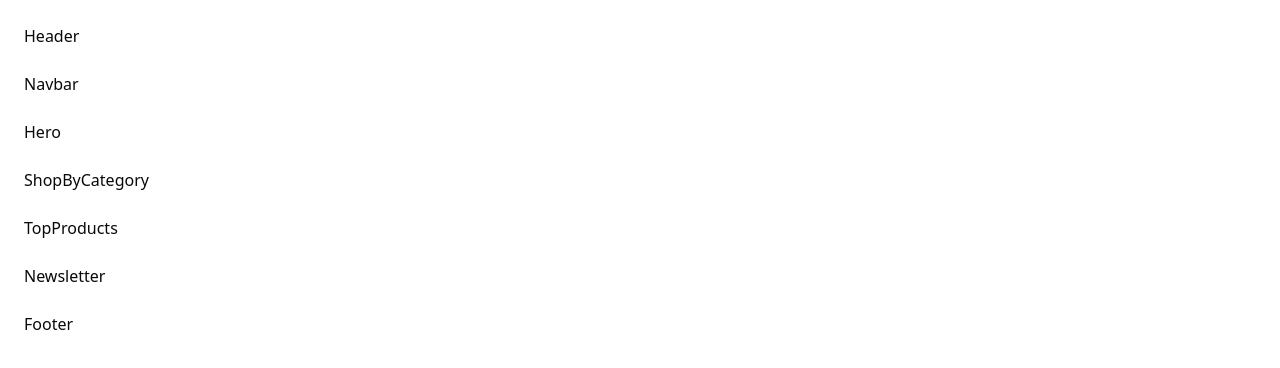
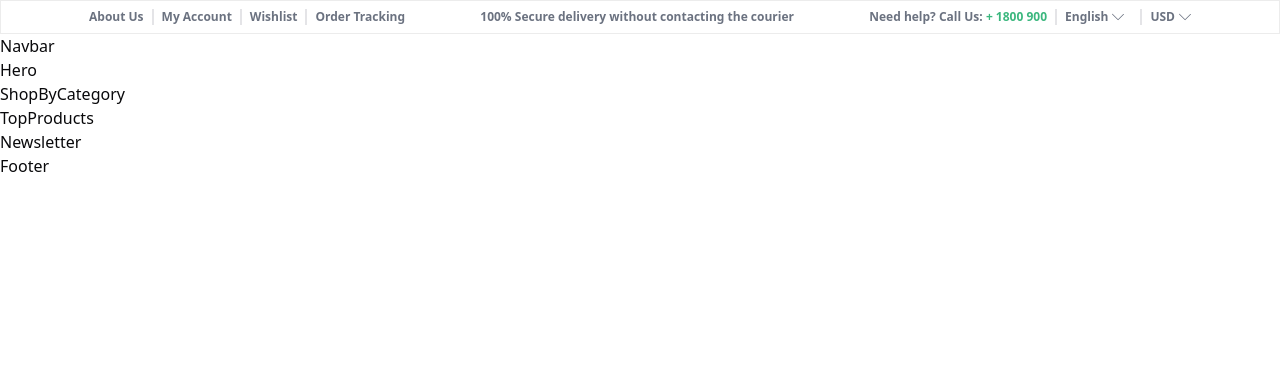
Before and after one commit to ShadyTiger008/nextjs-ecommerce, a Next.js app: page / in a window 1280 px wide. Shown: the top 368 px of the page. Built offline with nearby package versions, Linux system fonts and the light colour scheme.

Commit message:
header component

```diff
--- a/package.json
+++ b/package.json
@@ -43,6 +43,7 @@
     "nodemailer": "^6.9.13",
     "react": "18.2.0",
     "react-dom": "18.2.0",
+    "react-icons": "^5.2.1",
     "sonner": "^1.4.41",
     "tailwind-merge": "^2.2.2",
     "tailwindcss-animate": "^1.0.7",
--- a/src/app/page.tsx
+++ b/src/app/page.tsx
@@ -8,7 +8,7 @@ import Newsletter from "~/components/shared/newsletter";
 
 export default function Homepage() {
   return (
-    <main className="flex flex-1 flex-col gap-4 p-4 lg:gap-6 lg:p-6">
+    <main className="">
       <Header />
       <Navbar />
       <Hero />
--- a/src/components/shared/header.tsx
+++ b/src/components/shared/header.tsx
@@ -1,11 +1,63 @@
+import Link from 'next/link';
 import React from 'react'
+import { SlArrowDown } from "react-icons/sl";
 
 type Props = {}
 
+const leftSideLinks = [
+  {
+    id: 1,
+    label: "About Us",
+    link: "/about-us"
+  },
+  {
+    id: 1,
+    label: "My Account",
+    link: "/account"
+  },
+  {
+    id: 1,
+    label: "Wishlist",
+    link: "/wishlist"
+  },
+  {
+    id: 1,
+    label: "Order Tracking",
+    link: "/order-tracking"
+  },
+]
+
 const Header = (props: Props) => {
   return (
-    <div>Header</div>
-  )
+    <section className="flex flex-row items-center justify-between border border-[#ECECEC] text-gray-500 text-xs px-20 py-2 font-semibold">
+      {/* Left side links */}
+      <div className='flex flex-row gap-2 divide-x-2'>
+        {leftSideLinks.map((link) => (
+          <Link className='pl-2' key={link.id} href={link.link}>
+            {link.label}
+          </Link>
+        ))}
+      </div>
+
+      {/* Highlight part */}
+      <span>100% Secure delivery without contacting the courier</span>
+
+      {/* Details and settings */}
+      <div className="flex flex-row gap-2 divide-x-2">
+        <span>
+          Need help? Call Us: <span className="text-theme">+ 1800 900</span>
+        </span>
+        <div className="flex flex-row items-center justify-center gap-1 px-2">
+          <span>English</span>
+          <SlArrowDown />
+        </div>
+        <div className="flex flex-row items-center justify-center gap-1 px-2">
+          <span>USD</span>
+          <SlArrowDown />
+        </div>
+      </div>
+    </section>
+  );
 }
 
 export default Header
--- a/tailwind.config.ts
+++ b/tailwind.config.ts
@@ -3,11 +3,11 @@ import type { Config } from "tailwindcss"
 const config = {
   darkMode: ["class"],
   content: [
-    './pages/**/*.{ts,tsx}',
-    './components/**/*.{ts,tsx}',
-    './app/**/*.{ts,tsx}',
-    './src/**/*.{ts,tsx}',
-	],
+    "./pages/**/*.{ts,tsx}",
+    "./components/**/*.{ts,tsx}",
+    "./app/**/*.{ts,tsx}",
+    "./src/**/*.{ts,tsx}",
+  ],
   prefix: "",
   theme: {
     container: {
@@ -24,6 +24,8 @@ const config = {
         ring: "hsl(var(--ring))",
         background: "hsl(var(--background))",
         foreground: "hsl(var(--foreground))",
+        theme: "#3BB77E",
+        text: "#ECECEC",
         primary: {
           DEFAULT: "hsl(var(--primary))",
           foreground: "hsl(var(--primary-foreground))",
@@ -75,6 +77,6 @@ const config = {
     },
   },
   plugins: [require("tailwindcss-animate")],
-} satisfies Config
+} satisfies Config;
 
 export default config
```
Also changed, not shown: public/logo.png (added), 1 other file (tests, documents, lock files or other folders).
